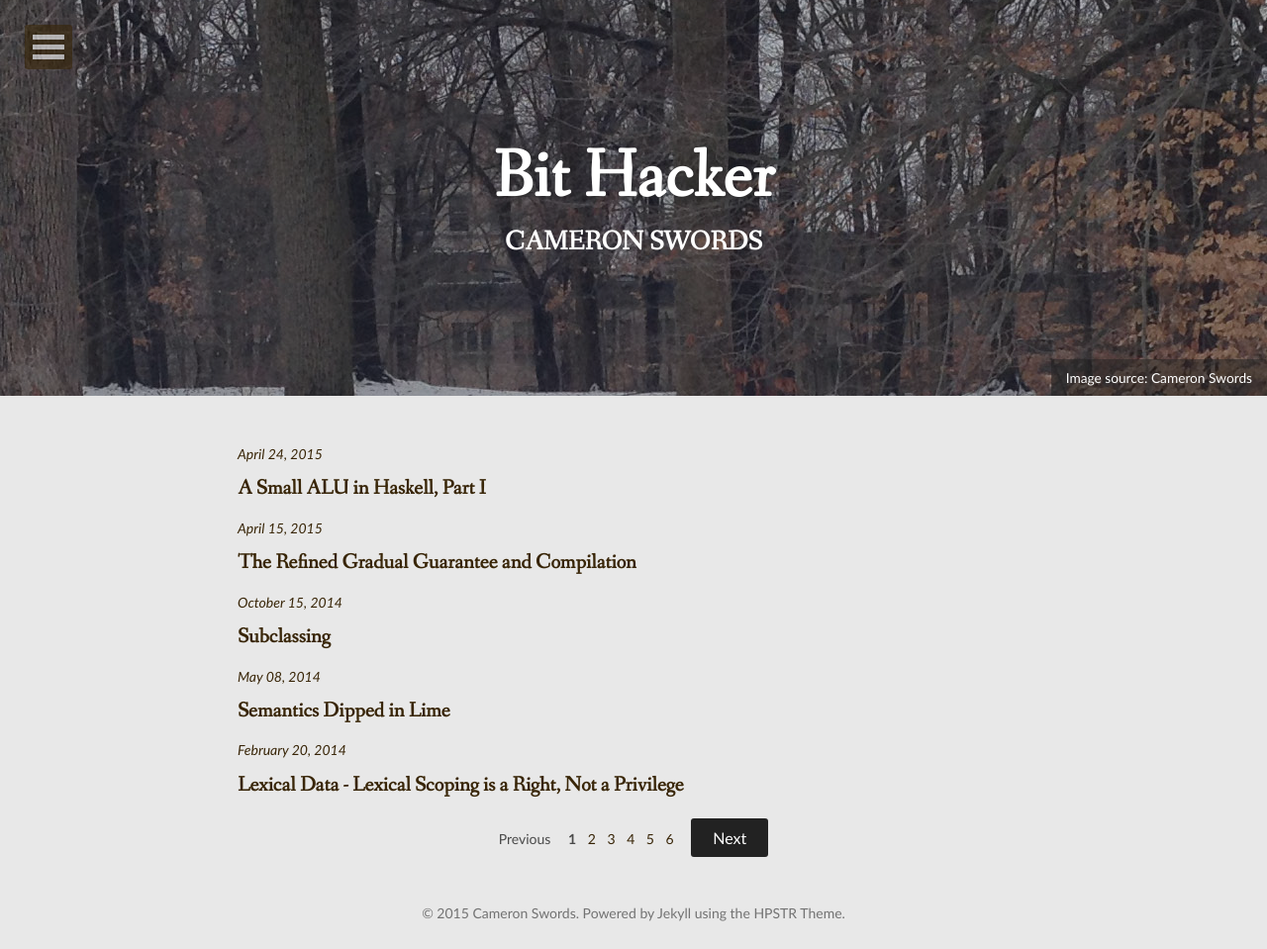
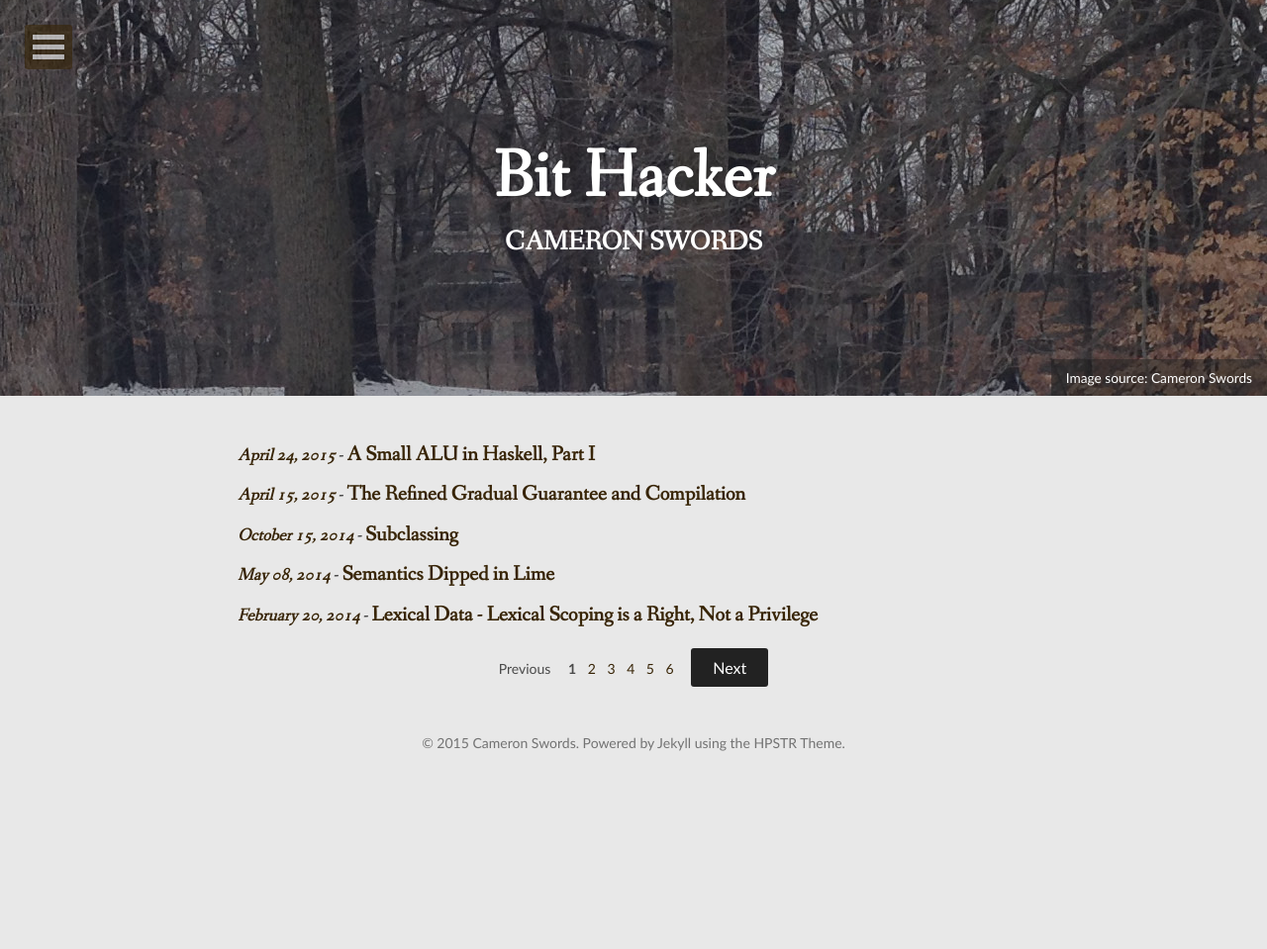
Before and after one commit to cgswords/cgswords.github.io, a Jekyll site: the page built from index.html, in a window 1280 px wide. Shown: the whole page at 99% size. Built offline with Jekyll 4.4.1, drawn with Linux system fonts in a browser that asks for light colours; nearby versions of some CDN libraries; some web fonts are replaced; the list of posts is cut into pages by our own code; after the commit the page ends 900 px from its top, so only the background shows below that.

Commit message:
More editing

```diff
--- a/index.html
+++ b/index.html
@@ -18,11 +18,15 @@
       </div><!-- /.entry-image -->
     {% endif %}
     {% if post.link %}
-      <i><time datetime="{{ post.date | date_to_xmlschema }}"><a href="{{ site.url }}{{ post.url }}">{{ post.date | date: "%B %d, %Y" }}</a></time></i>
-      <h2 class="entry-title"><a href="{{ site.url }}{{ post.url }}" class="permalink" rel="bookmark" title="{{ post.title }}"><i class="fa fa-bookmark"></i></a> <a href="{{ post.link }}">{{ post.title }}</a></h2>
+      <h2 class="entry-title">
+        <small><i><time datetime="{{ post.date | date_to_xmlschema }}"><a href="{{ site.url }}{{ post.url }}">{{ post.date | date: "%B %d, %Y" }}</a></time></i> - </small>
+        <a href="{{ site.url }}{{ post.url }}" class="permalink" rel="bookmark" title="{{ post.title }}"><i class="fa fa-bookmark"></i></a> <a href="{{ post.link }}">{{ post.title }}</a>
+      </h2>
     {% else %}
-      <i><time datetime="{{ post.date | date_to_xmlschema }}"><a href="{{ site.url }}{{ post.url }}">{{ post.date | date: "%B %d, %Y" }}</a></time></i>
-      <h2 class="entry-title"><a href="{{ site.url }}{{ post.url }}" rel="bookmark" title="{{ post.title }}" itemprop="url">{{ post.title }}</a></h2>
+      <h2 class="entry-title">
+        <small><i><time datetime="{{ post.date | date_to_xmlschema }}"><a href="{{ site.url }}{{ post.url }}">{{ post.date | date: "%B %d, %Y" }}</a></time></i> - </small>
+        <a href="{{ site.url }}{{ post.url }}" rel="bookmark" title="{{ post.title }}" itemprop="url">{{ post.title }}</a>
+      </h2>
     {% endif %}
   </header>
 {% endfor %}
```
